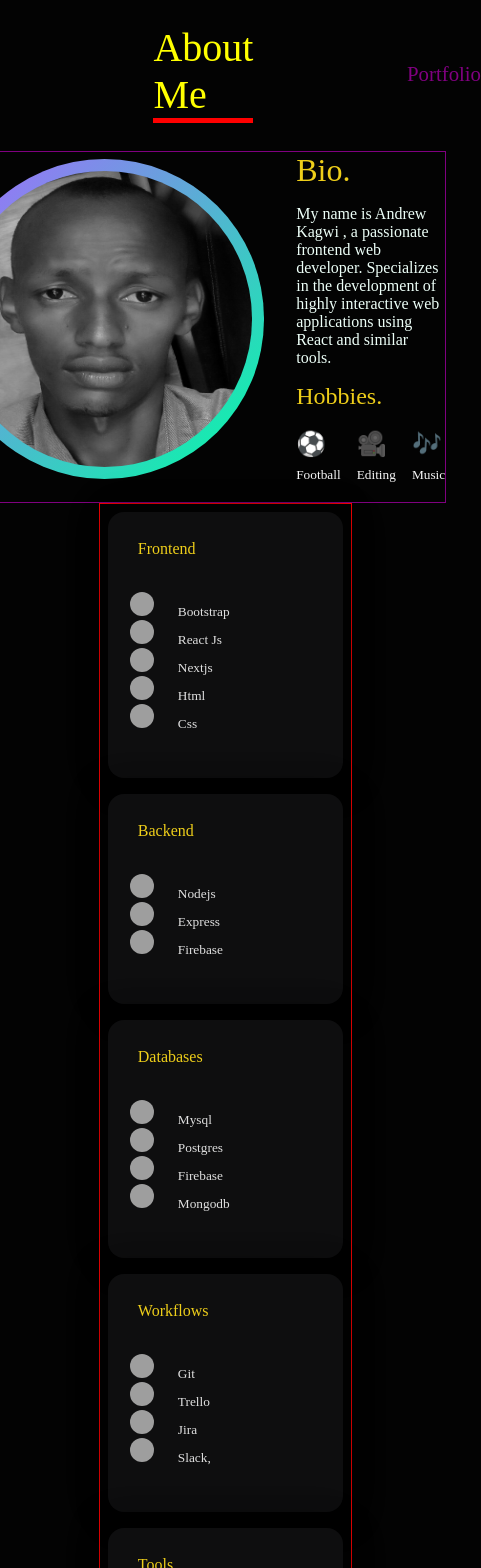
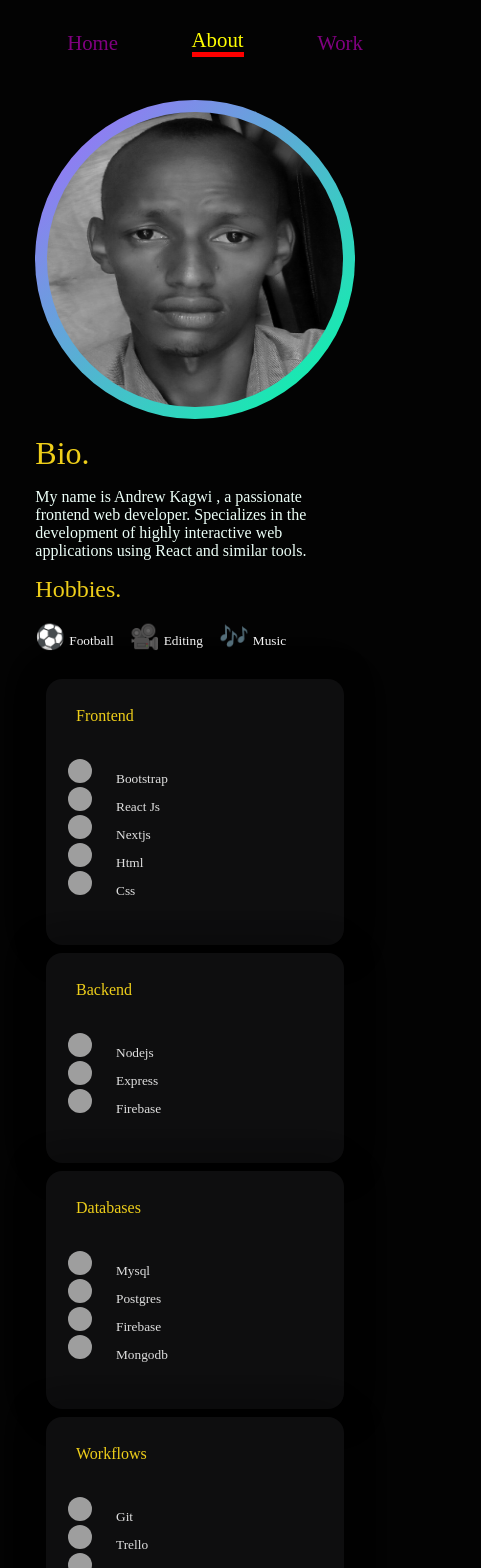
Before and after one commit to kagz/react-portfolio, a React app: page /about in a window 390 px wide. Shown: the top 1568 px of the page, 481 px wide, since content can reach past the window. Built offline with nearby package versions, Linux system fonts and the light colour scheme; grey boxes are pictures that could not be loaded.

Commit message:
mobile resonsive

```diff
--- a/src/App.jsx
+++ b/src/App.jsx
@@ -12,6 +12,7 @@ const RouteComponents = styled.div`
 	background-color: #030303;
 	/* border: solid green 2px; */
 	padding-top: 0.75rem;
+	margin-top: 5rem;
 `;
 const CenterComponents = styled(Container)`
   display: flex;
--- a/src/components/Header.jsx
+++ b/src/components/Header.jsx
@@ -1,30 +1,44 @@
 import React, { useState } from 'react';
 import { Link, useLocation } from 'react-router-dom';
 import styled from 'styled-components';
-import { Container, Image } from 'react-bootstrap';
-// import { FaUnlock } from 'react-icons/fa';
-// import { FiMessageSquare, FiBell } from 'react-icons/fi';
 import getLinks from './nav-links';
 
 const Nav = styled.nav`
+	display: flex;
+	color: white;
+	align-items: center;
+	justify-content: center;
+	padding-top: 0.75rem;
+	padding-bottom: 0.75rem;
+  position: fixed;
+  top: 0;
+  right: 0;
+  left: 0;
+	z-index: 999;
+  background-color: #030303;
+	margin-left: auto;
+	margin-right: auto;
+	max-width: 1140px;
+	padding-right: 15px;
+	padding-left: 15px;
 	transition: all 250ms ease;
-/* border: solid yellowgreen 2px; */
 `;
+
 const UL = styled.ul`
 	display: flex;
 	justify-content: center;
 	align-items: center;
-	gap: 8rem;
+	gap: 3rem;
 `;
 
 const ListItem = styled.li`
 	list-style-type: none;
 	font-size: 1.3rem;
 	margin: 0 0.8rem;
-transition: all 250ms ease;
-&:hover{
-	transform: translateY(-3px);
-}
+	transition: all 250ms ease;
+	&:hover{
+		transform: translateY(-3px);
+	}
 `;
 
 const LinkTag = styled(Link)`
@@ -33,7 +47,6 @@ const LinkTag = styled(Link)`
 `;
 
 const LinkName = styled.label`
-	/* padding-bottom: 0.5rem; */
 	color: purple;
 `;
 
--- a/src/components/nav-links.js
+++ b/src/components/nav-links.js
@@ -7,7 +7,7 @@ const links = [
 		active: 'home',
 	},
 	{
-		name: 'About Me',
+		name: 'About',
 		to: '/about',
 		active: 'about',
 	},
@@ -18,7 +18,7 @@ const links = [
 	// 	active: 'home',
 	// },
 	{
-		name: 'Portfolio',
+		name: 'Work',
 		to: '/portfolio',
 		active: 'portfolio',
 	},
--- a/src/data/index.js
+++ b/src/data/index.js
@@ -163,7 +163,7 @@ export const info = {
 				},
 				{
 					icon: 'https://img.icons8.com/color/48/000000/slack-new.png',
-					name: 'slack,',
+					name: 'slack',
 				},
 			],
 			emoji: 'FaMegaport',
--- a/src/global-style.js
+++ b/src/global-style.js
@@ -62,7 +62,7 @@ export default createGlobalStyle`
 .active {
   /* text-decoration: none; */
   /* background-color: blue; */
-  font-size: 40px;
+  font-size: 1.3rem;
 	color: red !important;
 		border-bottom: 5px solid;
   border-image-slice: 1;
--- a/src/pages/About.jsx
+++ b/src/pages/About.jsx
@@ -18,9 +18,49 @@ const MainCont = styled(Container)`
 `;
 
 const TopWrapper = styled.div`
+
+/*
+  ##Device = Desktops
+  ##Screen = 1281px to higher resolution desktops
+*/
+
+@media (min-width: 1281px) {
+
+/* CSS */
 	display: flex;
 	justify-content: center;
-  border: solid purple 1px;
+  /* border: solid purple 1px; */
+
+}
+
+@media (min-width: 768px) and (max-width: 1024px) and (orientation: landscape) {
+
+/* CSS */
+flex-direction: column;
+}
+
+/*
+##Device = Low Resolution Tablets, Mobiles (Landscape)
+##Screen = B/w 481px to 767px
+*/
+
+@media (min-width: 481px) and (max-width: 767px) {
+
+/* CSS */
+flex-direction: column;
+}
+
+/*
+##Device = Most of the Smartphones Mobiles (Portrait)
+##Screen = B/w 320px to 479px
+*/
+
+@media (min-width: 320px) and (max-width: 480px) {
+
+/* CSS */
+flex-direction: column;
+}
+
 `;
 
 const ImageWrapper = styled.div`
@@ -39,6 +79,25 @@ const Me = styled(Image)`
 	margin-bottom: 1rem;
 	margin-right: 2rem;
 	background: -webkit-linear-gradient(135deg, rgb(0, 255, 164), rgb(166, 104, 255));
+
+	@media (min-width: 481px) and (max-width: 767px) {
+
+/* CSS */
+	margin-right: 0;
+}
+
+/*
+##Device = Most of the Smartphones Mobiles (Portrait)
+##Screen = B/w 320px to 479px
+*/
+
+@media (min-width: 320px) and (max-width: 480px) {
+
+/* CSS */
+	margin-right: 0;
+}
+
+
 `;
 
 const InfoWrapper = styled.div`
@@ -84,12 +143,87 @@ const InfoWrapper = styled.div`
 `;
 
 const BottomWrapper = styled.div`
-	display: flex;
-	flex-wrap: wrap;
-	border: solid red 1px;
-	justify-content: space-between;
-	width: 80%;
+
+	/* border: solid red 1px; */
 	align-self: end;
+	width: 100%;
+
+/*
+  ##Device = Desktops
+  ##Screen = 1281px to higher resolution desktops
+*/
+
+@media (min-width: 1281px) {
+
+/* CSS */
+max-width: 1100px;
+	margin: 0 auto;
+	/* display: flex; */
+	display: grid;
+	/* grid-template-columns: repeat(auto-fit, minmax(18em, 1fr)); */
+	grid-gap: 2em;
+grid-template-columns: repeat(3, 1fr);
+
+}
+
+/*
+##Device = Laptops, Desktops
+##Screen = B/w 1025px to 1280px
+*/
+
+@media (min-width: 1025px) and (max-width: 1280px) {
+
+/* CSS */
+grid-template-columns: repeat(3, 1fr);
+}
+
+/*
+##Device = Tablets, Ipads (portrait)
+##Screen = B/w 768px to 1024px
+*/
+
+@media (min-width: 768px) and (max-width: 1024px) {
+
+/* CSS */
+grid-template-columns: repeat(2, 1fr);
+}
+
+/*
+##Device = Tablets, Ipads (landscape)
+##Screen = B/w 768px to 1024px
+*/
+
+@media (min-width: 768px) and (max-width: 1024px) and (orientation: landscape) {
+
+/* CSS */
+grid-template-columns: repeat(2, 1fr);
+}
+
+/*
+##Device = Low Resolution Tablets, Mobiles (Landscape)
+##Screen = B/w 481px to 767px
+*/
+
+@media (min-width: 481px) and (max-width: 767px) {
+
+/* CSS */
+grid-template-columns: repeat(2, 1fr);
+}
+
+/*
+##Device = Most of the Smartphones Mobiles (Portrait)
+##Screen = B/w 320px to 479px
+*/
+
+@media (min-width: 320px) and (max-width: 480px) {
+
+/* CSS */
+grid-template-columns: repeat(1, 1fr);
+}
+
+
+
+
 `;
 
 const Card = styled.div`
@@ -103,7 +237,7 @@ const Card = styled.div`
 	cursor: pointer;
 	margin: 8px 8px 8px 8px;
 	flex: 1 0 150px;
-
+	/* width: 100%; */
 	ul{
 	list-style: none;
 	padding: 0;
--- a/src/pages/Home.jsx
+++ b/src/pages/Home.jsx
@@ -6,6 +6,7 @@ import { info } from '../data/index';
 // import me from '../img/mimi.jpg';
 
 const MainCont = styled(Container)`
+/* border: solid 1px red; */
   display: flex;
 	justify-content: center;
 	align-items: center;
@@ -15,7 +16,24 @@ const MainCont = styled(Container)`
 	min-height: 80vh;
 	padding-right: 15px;
 	padding-left: 15px;
-	/* border: solid 2px green; */
+
+
+	@media (min-width: 481px) and (max-width: 767px) {
+
+/* CSS */
+flex-direction: column;
+}
+
+/*
+##Device = Most of the Smartphones Mobiles (Portrait)
+##Screen = B/w 320px to 479px
+*/
+
+@media (min-width: 320px) and (max-width: 480px) {
+
+/* CSS */
+flex-direction: column;
+}
 `;
 
 const Avatar = styled(Image)`
@@ -26,6 +44,26 @@ const Avatar = styled(Image)`
 	margin-bottom: 1rem;
 	margin-right: 2rem;
 	background: -webkit-linear-gradient(135deg, rgb(0, 255, 164), rgb(166, 104, 255));
+
+	@media (min-width: 481px) and (max-width: 767px) {
+
+/* CSS */
+	margin-right: 0;
+}
+
+/*
+##Device = Most of the Smartphones Mobiles (Portrait)
+##Screen = B/w 320px to 479px
+*/
+
+@media (min-width: 320px) and (max-width: 480px) {
+
+/* CSS */
+	margin-right: 0;
+}
+
+
+
 `;
 
 const MiniBio = styled.ul`
@@ -70,10 +108,11 @@ color: #c9c9c9;
 
 function Home() {
 	return (
+	// <span>🤚</span>
 		<MainCont>
 			<Avatar src={info.selfPortrait} />
 			<div>
-				<h1>Hey, I'm <span style={{ background: info.gradient, WebkitBackgroundClip: 'text', WebkitTextFillColor: 'transparent' }}>{info.firstName}</span><span>🤚</span>
+				<h1>Hi, I'm <span style={{ background: info.gradient, WebkitBackgroundClip: 'text', WebkitTextFillColor: 'transparent' }}>{info.firstName}</span>
 				</h1>
 				<h2>{info.position}.</h2>
 				<MiniBio>
--- a/src/pages/Portfolio.jsx
+++ b/src/pages/Portfolio.jsx
@@ -17,11 +17,81 @@ const MainCont = styled(Container)`
 `;
 
 const ProjectGrid = styled.div`
-	max-width: 1100px;
+
+/*
+  ##Device = Desktops
+  ##Screen = 1281px to higher resolution desktops
+*/
+
+@media (min-width: 1281px) {
+
+/* CSS */
+max-width: 1100px;
 	margin: 0 auto;
+	/* display: flex; */
 	display: grid;
 	grid-template-columns: repeat(auto-fit, minmax(18em, 1fr));
 	grid-gap: 2em;
+/* grid-template-columns: repeat(3, 1fr); */
+
+}
+
+/*
+##Device = Laptops, Desktops
+##Screen = B/w 1025px to 1280px
+*/
+
+@media (min-width: 1025px) and (max-width: 1280px) {
+
+/* CSS */
+grid-template-columns: repeat(3, 1fr);
+}
+
+/*
+##Device = Tablets, Ipads (portrait)
+##Screen = B/w 768px to 1024px
+*/
+
+@media (min-width: 768px) and (max-width: 1024px) {
+
+/* CSS */
+grid-template-columns: repeat(2, 1fr);
+}
+
+/*
+##Device = Tablets, Ipads (landscape)
+##Screen = B/w 768px to 1024px
+*/
+
+@media (min-width: 768px) and (max-width: 1024px) and (orientation: landscape) {
+
+/* CSS */
+grid-template-columns: repeat(2, 1fr);
+}
+
+/*
+##Device = Low Resolution Tablets, Mobiles (Landscape)
+##Screen = B/w 481px to 767px
+*/
+
+@media (min-width: 481px) and (max-width: 767px) {
+
+/* CSS */
+grid-template-columns: repeat(2, 1fr);
+}
+
+/*
+##Device = Most of the Smartphones Mobiles (Portrait)
+##Screen = B/w 320px to 479px
+*/
+
+@media (min-width: 320px) and (max-width: 480px) {
+
+/* CSS */
+grid-template-columns: repeat(1, 1fr);
+}
+
+
 `;
 
 const Project = styled.div`// card
@@ -144,6 +214,13 @@ const SourceBtn = styled.a`
 	background-color: #334C5C;
 	transition: all 0.2s;
 	color: #e0e0e0;
+
+&:hover {
+
+color: #eece1a;
+background-color: green;
+}
+
 `;
 const LiveBtn = styled.a`
 	text-decoration: none;
@@ -161,6 +238,12 @@ const LiveBtn = styled.a`
 	background-color: #334C5C;
 	transition: all 0.2s;
 	color: #e0e0e0;
+
+	&:hover {
+
+color: #eece1a;
+background-color: green;
+}
 `;
 
 function Portfolio() {
```
